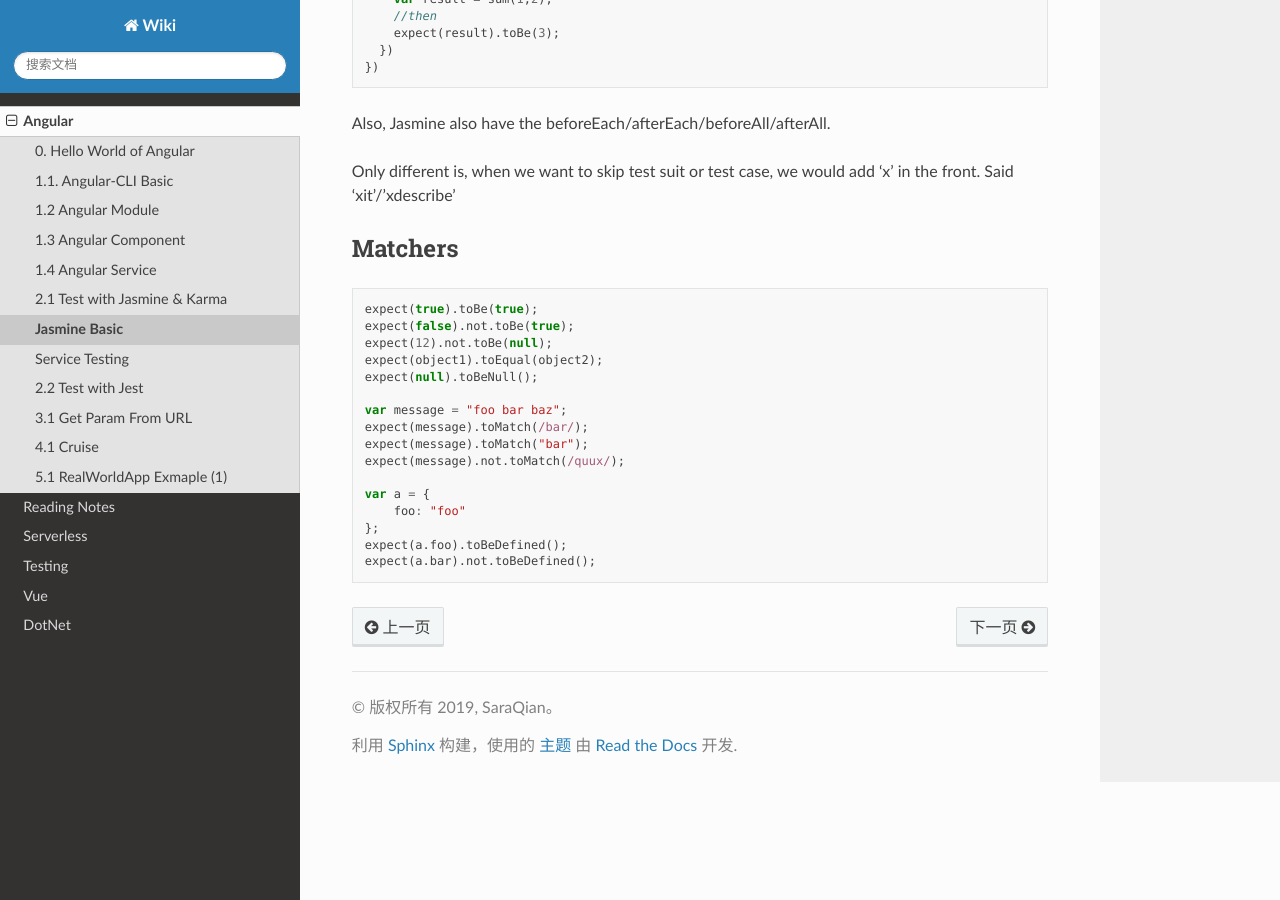
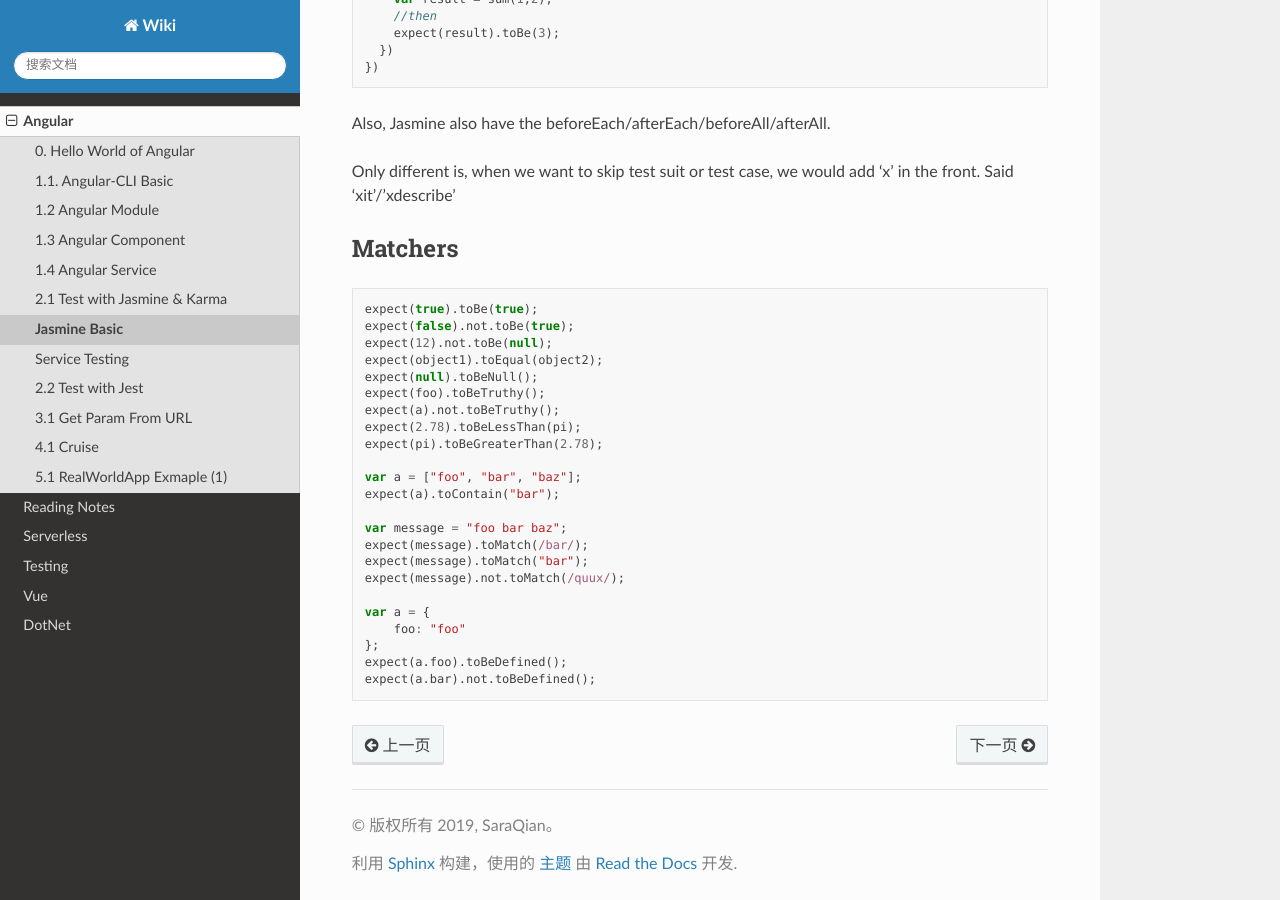
Before and after one commit to abigail830/Sphinx_wiki, a Sphinx documentation site: the page built from source/Angular/2_1_1_JasmineBasic.rst, in a window 1280 px wide and 900 px high, scrolled down 582 px. Built offline with Sphinx 7.4.7 and the Read the Docs theme 2.0.0, drawn with Linux system fonts in a browser that asks for light colours.

Commit message:
Update and rename 2_1_2_JasmineBasic.rst to 2_1_1_JasmineBasic.rst

```diff
--- a/source/Angular/2_1_2_JasmineBasic.rst
+++ b/source/Angular/2_1_1_JasmineBasic.rst
@@ -45,6 +45,13 @@ Matchers
   expect(12).not.toBe(null);
   expect(object1).toEqual(object2);
   expect(null).toBeNull();
+  expect(foo).toBeTruthy();
+  expect(a).not.toBeTruthy();
+  expect(2.78).toBeLessThan(pi);
+  expect(pi).toBeGreaterThan(2.78);
+
+  var a = ["foo", "bar", "baz"];
+  expect(a).toContain("bar");
 
   var message = "foo bar baz";
   expect(message).toMatch(/bar/);
```
Also changed, not shown: other parts of source/Angular/2_1_1_JasmineBasic.rst (+3 -0 lines).
